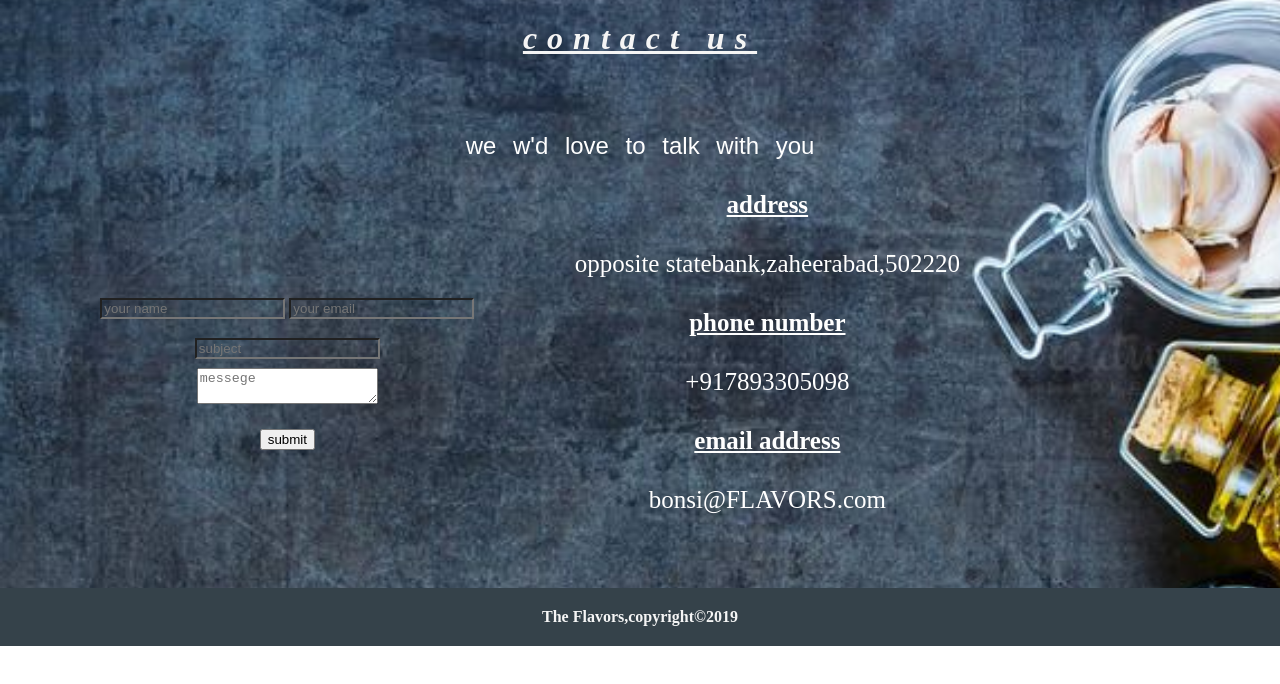
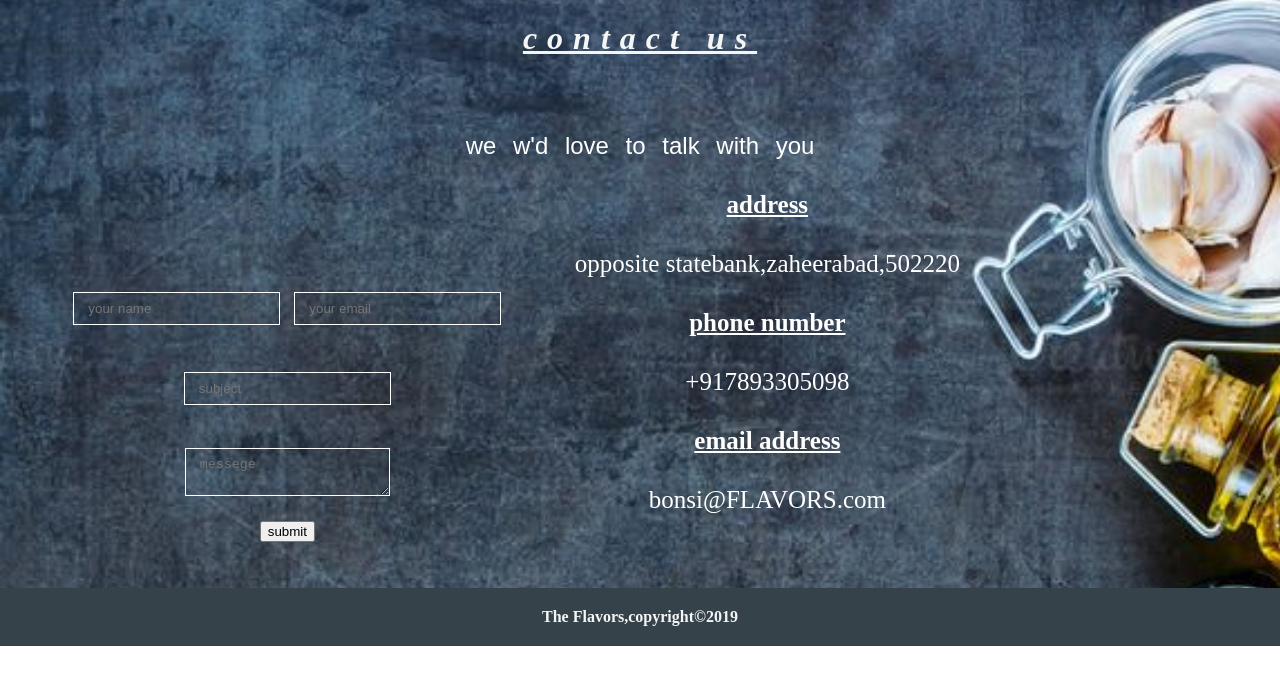
Before and after one commit to praveenpk789/1stproject, a plain HTML site: page contact.html in a window 1280 px wide. Shown: the part 116-800 px from the top of the page. Drawn offline with Linux system fonts and the light colour scheme; a script that the page names is missing.

Commit message:
changed contact us form

```diff
--- a/contact.css
+++ b/contact.css
@@ -103,8 +103,6 @@ header h2{
     margin: 0;
     line-height: 90px;
     text-decoration:underline;
-
-
 }
 .right p{
     text-decoration-style: solid;
@@ -117,13 +115,16 @@ header h2{
 .input{
     padding-top: 10%;
     line-height: 40px;
+}
+.form input,textarea{
+    size: 50px;
+    padding: 8px 14px;
+    border:1px solid;
+    outline: none;
+    margin:0 5px;
+    color: white;
+background: transparent;
 
-}
-.form input{
-    size: 50px;
-    border-radius: 0.7;
-
-background: transparent;
 }
 footer{
     background:#35424a;
@@ -134,8 +135,6 @@ footer{
     margin:0;
     padding:0;
    border: 0;
-
-
 }
 
 footer p{
--- a/contact.html
+++ b/contact.html
@@ -53,10 +53,14 @@
          </div>
          <div class="input">
              <form class="form">
+                 <div class="name">
              <input  type="text" name="name" placeholder="your name">
              <input  type="email" name="email" placeholder="your email">
+             </div>
              </br>
+             <div class="subject">
              <input type="text" name="subject" placeholder="subject">
+             </div>
             </br>
              <textarea type="textarea" name="messege" placeholder="messege" ></textarea>
             </br>
```
